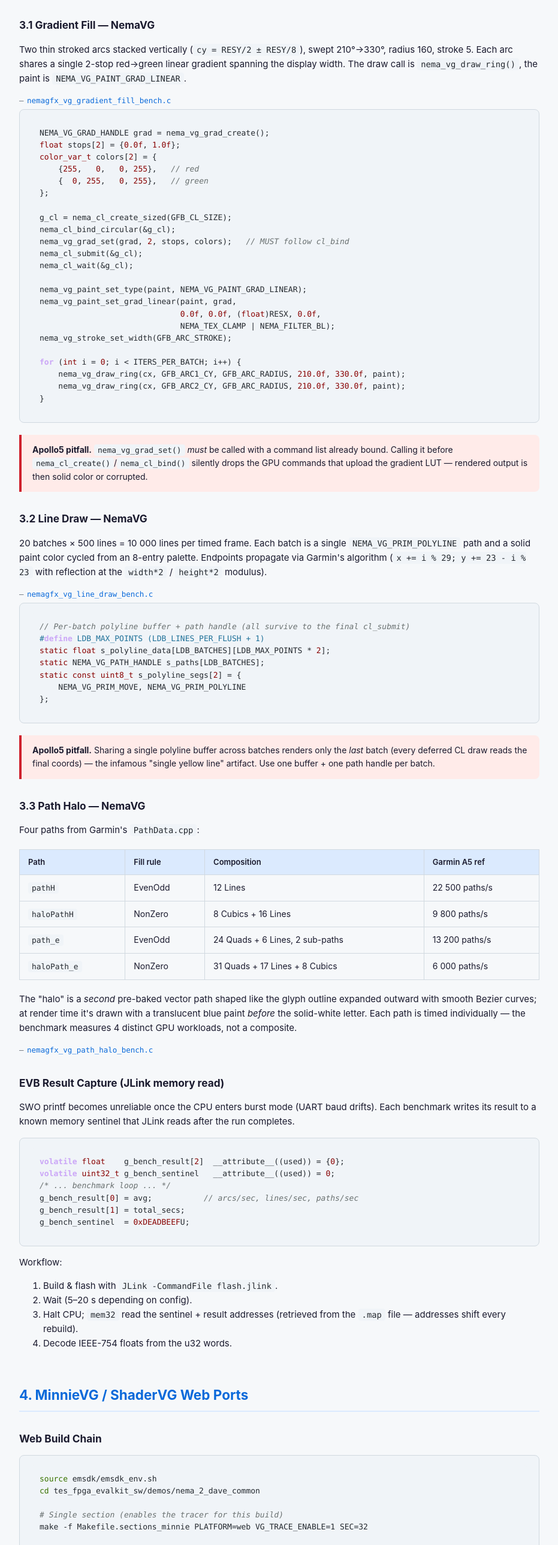
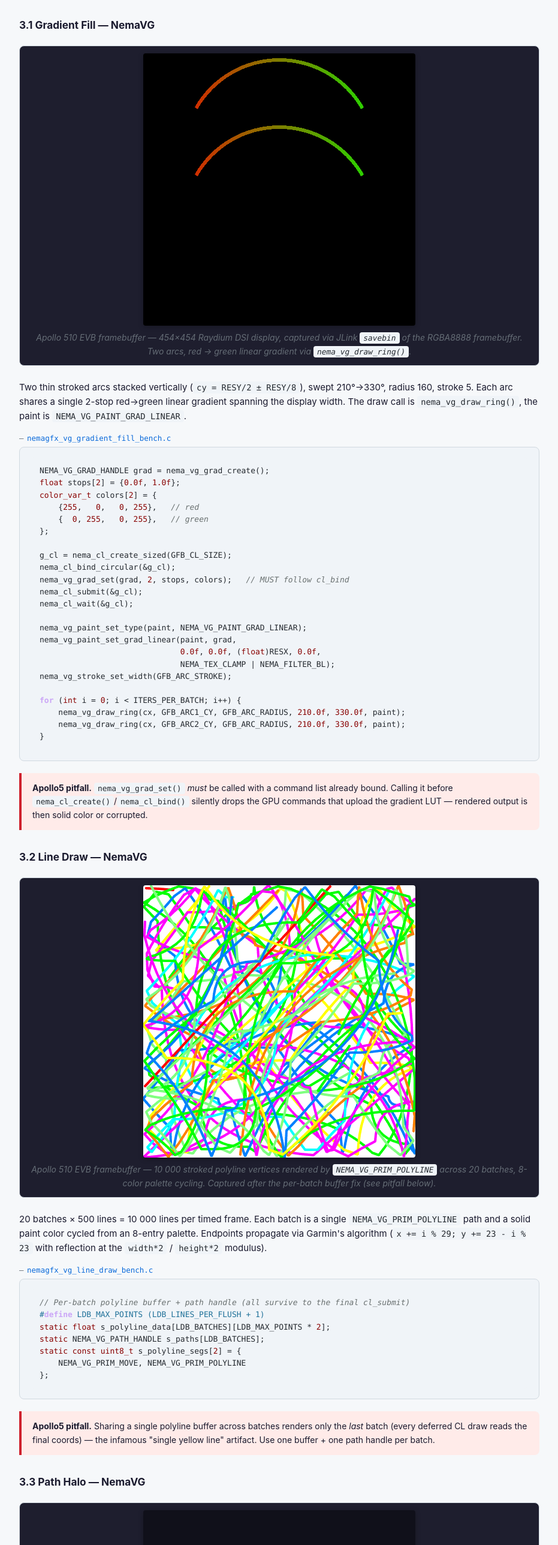
Before and after one commit to davidyoung-ambiq/minnie-vg-demos, a plain HTML site: page garmin_minnievg_benchmarks.html in a window 1280 px wide. Shown: the part 2524-5100 px from the top of the page at 60% size, without its empty margins (324-1255 px from the left). Drawn offline with nearby package versions, Linux system fonts and the light colour scheme.

Commit message:
doc: add EVB framebuffer screenshots for Apollo5 NemaVG benchmarks (sections 3.1/3.2/3.3)

```diff
--- a/garmin_minnievg_benchmarks.html
+++ b/garmin_minnievg_benchmarks.html
@@ -307,6 +307,14 @@ make                      # emits bin/*.elf, .map, .bin
 <!-- ────────────────────────────── 3.1 ────────────────────────────── -->
 <h3 id="a5-gradient">3.1 Gradient Fill &mdash; NemaVG</h3>
 
+<figure class="demo-shot">
+  <img src="images/garmin/evb_gradient_fill.png"
+       alt="EVB framebuffer capture: two red-to-green gradient arcs on Apollo 510">
+  <figcaption>Apollo&nbsp;510 EVB framebuffer &mdash; 454&times;454 Raydium DSI display,
+    captured via JLink <code>savebin</code> of the RGBA8888 framebuffer. Two arcs,
+    red&nbsp;&rarr;&nbsp;green linear gradient via <code>nema_vg_draw_ring()</code>.</figcaption>
+</figure>
+
 <p>
   Two thin stroked arcs stacked vertically (<code>cy = RESY/2 &plusmn; RESY/8</code>),
   swept 210&deg;&rarr;330&deg;, radius 160, stroke&nbsp;5. Each arc shares a single
@@ -352,6 +360,15 @@ for (int i = 0; i < ITERS_PER_BATCH; i++) {
 <!-- ────────────────────────────── 3.2 ────────────────────────────── -->
 <h3 id="a5-line">3.2 Line Draw &mdash; NemaVG</h3>
 
+<figure class="demo-shot">
+  <img src="images/garmin/evb_line_draw.png"
+       alt="EVB framebuffer capture: dense cycling-color polylines on Apollo 510">
+  <figcaption>Apollo&nbsp;510 EVB framebuffer &mdash; 10&nbsp;000 stroked polyline
+    vertices rendered by <code>NEMA_VG_PRIM_POLYLINE</code> across 20 batches,
+    8-color palette cycling. Captured after the per-batch buffer fix (see pitfall
+    below).</figcaption>
+</figure>
+
 <p>
   20&nbsp;batches &times; 500&nbsp;lines = 10&nbsp;000&nbsp;lines per timed frame.
   Each batch is a single <code>NEMA_VG_PRIM_POLYLINE</code> path and a solid paint color
@@ -379,6 +396,16 @@ static const uint8_t s_polyline_segs[2] = {
 
 <!-- ────────────────────────────── 3.3 ────────────────────────────── -->
 <h3 id="a5-halo">3.3 Path Halo &mdash; NemaVG</h3>
+
+<figure class="demo-shot">
+  <img src="images/garmin/evb_path_halo.png"
+       alt="EVB framebuffer capture: white 'e' letterform with translucent blue halo">
+  <figcaption>Apollo&nbsp;510 EVB framebuffer &mdash; <code>haloPath_e</code> (blue halo,
+    31 Quads + 17 Lines + 8 Cubics, NonZero fill) drawn <em>before</em>
+    <code>path_e</code> (white letter, 24 Quads + 6 Lines, EvenOdd fill). Each of the
+    4 paths is timed individually; the composite is only rendered when frame capture is
+    enabled.</figcaption>
+</figure>
 
 <p>
   Four paths from Garmin's <code>PathData.cpp</code>:
```
Also changed, not shown: images/garmin/evb_gradient_fill.png (added), images/garmin/evb_line_draw.png (added), images/garmin/evb_path_halo.png (added).
